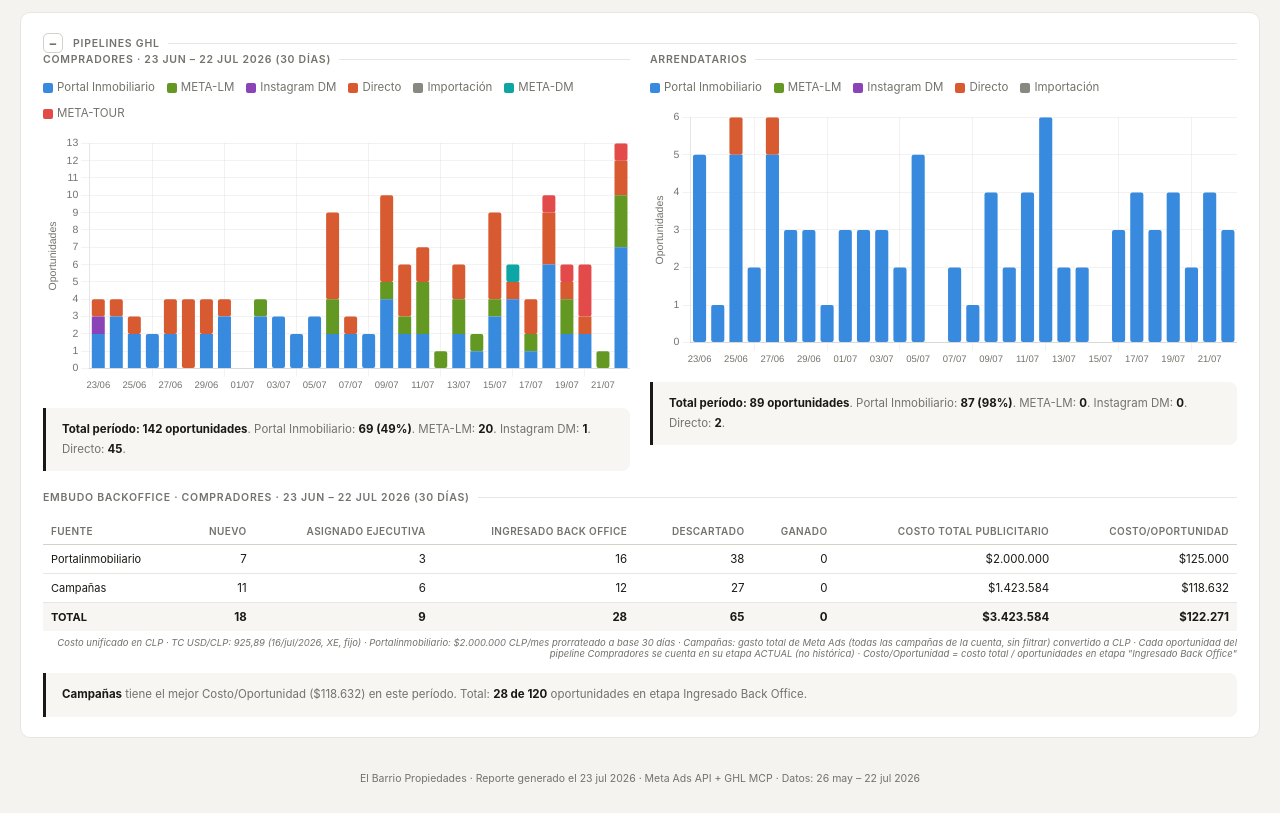
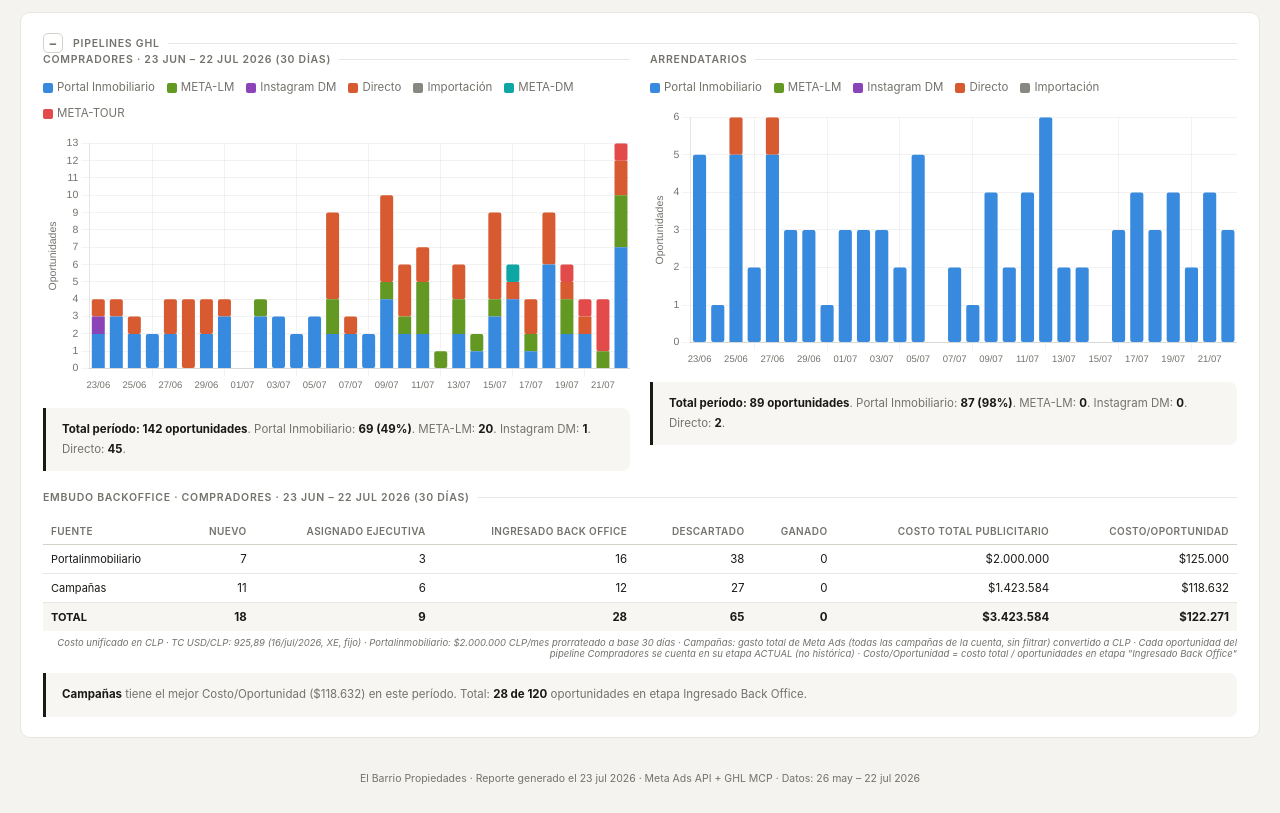
Before and after one commit to gianfrancolutjens/reporte_EBP, a plain HTML site: page index.html in a window 1280 px wide. Shown: the part 5360-6173 px from the top of the page. Drawn offline with nearby package versions, Linux system fonts and the light colour scheme.

Commit message:
Reporte EBP 22-jul-2026 (fix META-TOUR 14d)

```diff
--- a/index.html
+++ b/index.html
@@ -360,7 +360,7 @@ const GHL28={
     {label:'Directo',color:'#D85A30',data:[0, 0, 0, 0, 0, 0, 0, 0, 0, 0, 0, 0, 0, 0, 0, 0, 0, 0, 0, 0, 0, 0, 0, 0, 0, 0, 0, 0, 0, 0, 0, 0, 0, 0, 0, 0, 0, 3, 1, 1, 1, 0, 2, 4, 2, 1, 0, 0, 0, 0, 0, 5, 1, 0, 5, 3, 2, 0, 2, 0, 5, 1, 2, 3, 1, 1, 0, 2]},
     {label:'Importación',color:'#888780',data:[0, 0, 0, 0, 0, 0, 0, 0, 0, 0, 0, 0, 0, 0, 0, 0, 0, 0, 0, 0, 0, 0, 0, 0, 0, 0, 0, 0, 0, 0, 0, 0, 0, 0, 0, 0, 0, 0, 0, 0, 0, 0, 0, 0, 0, 0, 0, 0, 0, 0, 0, 0, 0, 0, 0, 0, 0, 0, 0, 0, 0, 0, 0, 0, 0, 0, 0, 0]},
       {label:'META-DM',color:'#0EA5A5',data:[0, 0, 0, 0, 0, 0, 0, 0, 0, 0, 0, 0, 0, 0, 0, 0, 0, 0, 0, 0, 0, 0, 0, 0, 0, 0, 0, 0, 0, 0, 0, 0, 0, 0, 0, 0, 0, 0, 0, 0, 0, 0, 0, 0, 0, 0, 0, 0, 0, 0, 0, 0, 0, 0, 0, 0, 0, 0, 0, 0, 0, 1, 0, 0, 0, 0, 0, 0]},
-      {label:'META-TOUR',color:'#E24B4A',data:[0, 0, 0, 0, 0, 0, 0, 0, 0, 0, 0, 0, 0, 0, 0, 0, 0, 0, 0, 0, 0, 0, 0, 0, 0, 0, 0, 0, 0, 0, 0, 0, 0, 0, 0, 0, 0, 0, 0, 0, 0, 0, 0, 0, 0, 0, 0, 0, 0, 0, 0, 0, 0, 0, 0, 0, 0, 0, 0, 0, 0, 0, 0, 1, 1, 3, 0, 1]},
+      {label:'META-TOUR',color:'#E24B4A',data:[0, 0, 0, 0, 0, 0, 0, 0, 0, 0, 0, 0, 0, 0, 0, 0, 0, 0, 0, 0, 0, 0, 0, 0, 0, 0, 0, 0, 0, 0, 0, 0, 0, 0, 0, 0, 0, 0, 0, 0, 0, 0, 0, 0, 0, 0, 0, 0, 0, 0, 0, 0, 0, 0, 0, 0, 0, 0, 0, 0, 0, 0, 0, 0, 1, 1, 3, 1]},
   ]
 };
 const GHL_ARR={
```
